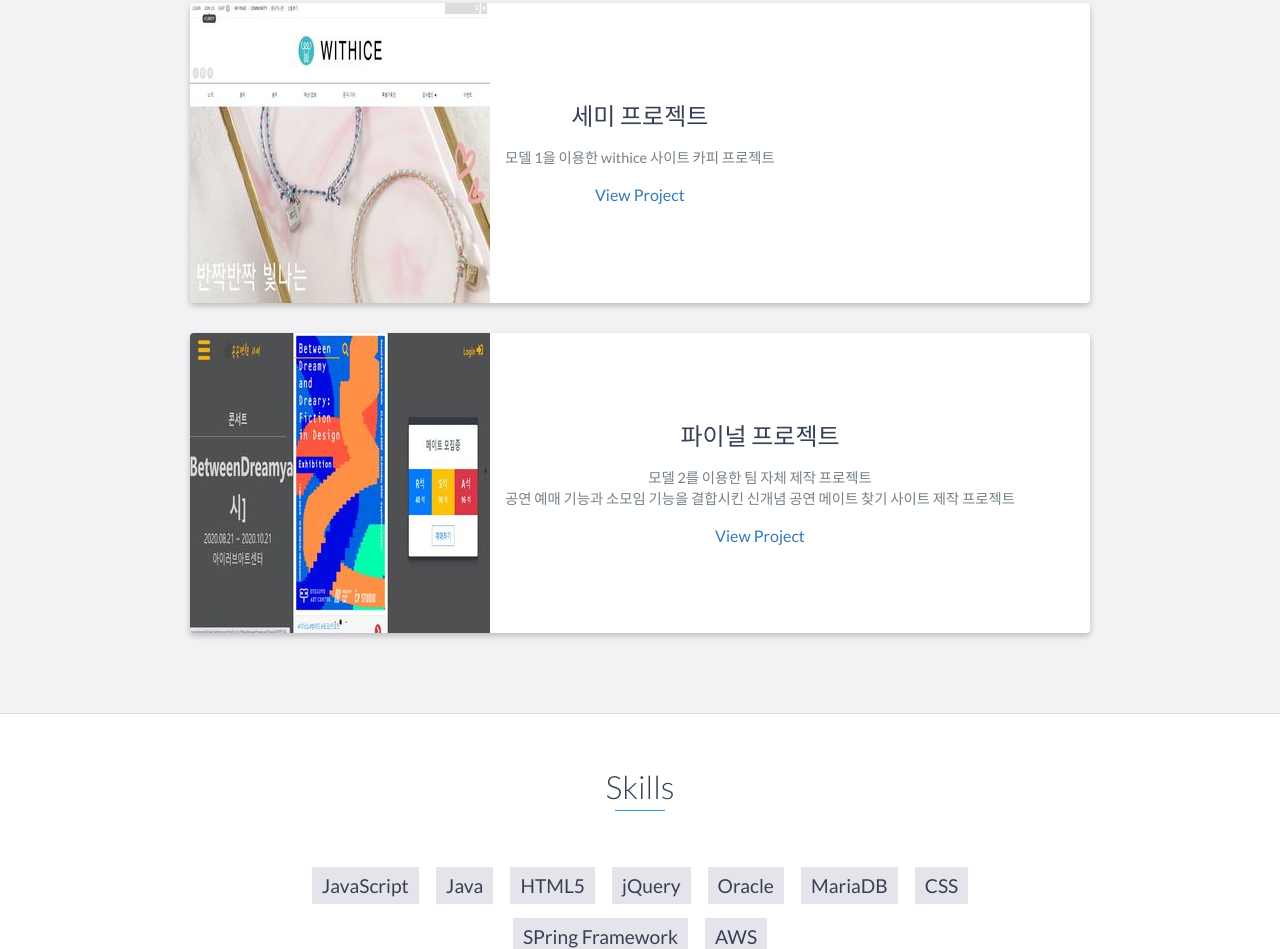
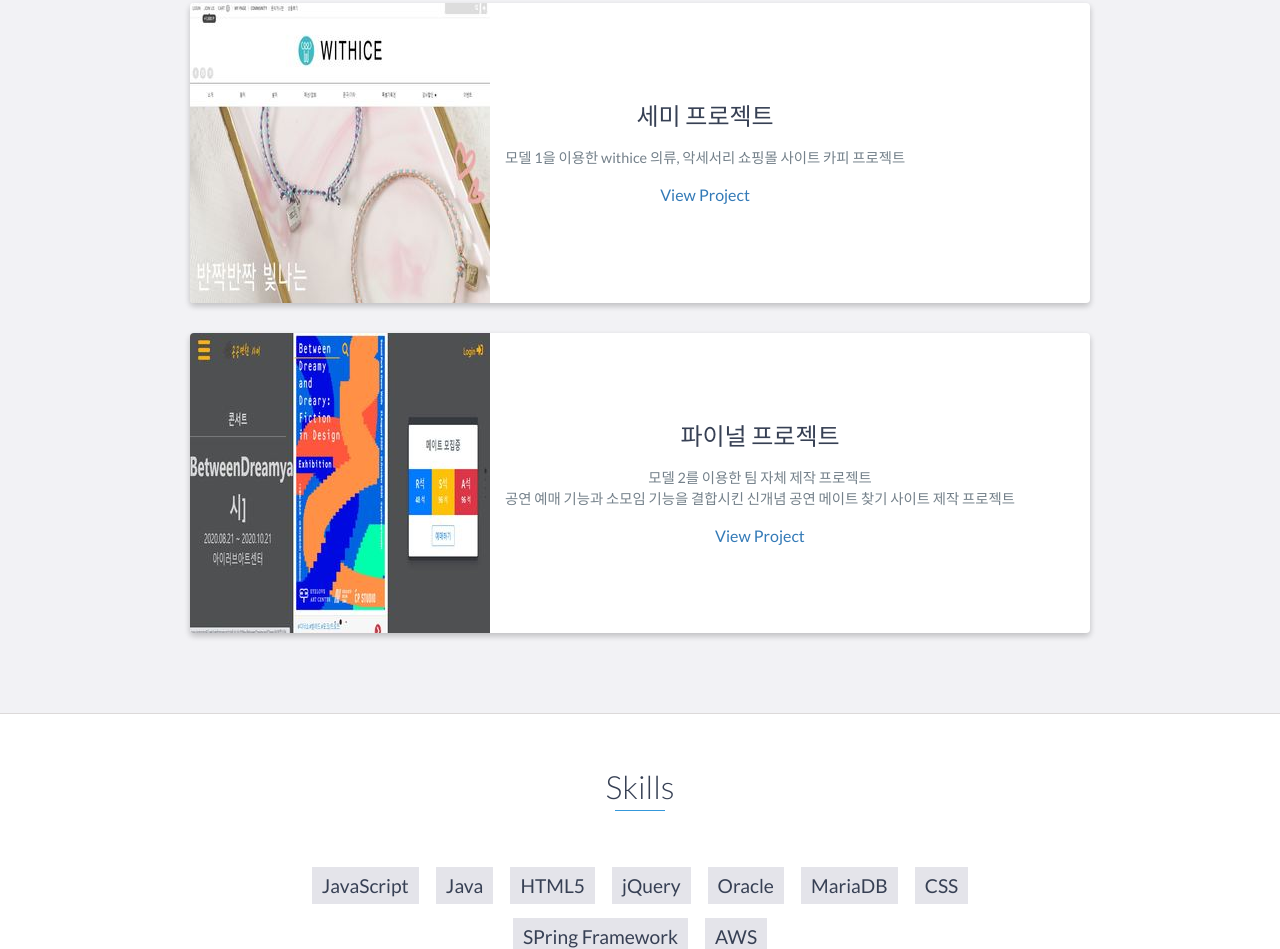
Before and after one commit to Wonmeeyeon/Wonmeeyeon.github.io, a website: page index.html in a window 1280 px wide. Shown: the part 2505-3454 px from the top of the page. Drawn offline with nearby package versions, Linux system fonts and the light colour scheme.

Commit message:
Update index.html

```diff
--- a/index.html
+++ b/index.html
@@ -166,7 +166,7 @@
                   <div class="project-info">
                       <h3>세미 프로젝트</h3>
                       <p>
-                        모델 1을 이용한 withice 사이트 카피 프로젝트
+                        모델 1을 이용한 withice 의류, 악세서리 쇼핑몰 사이트 카피 프로젝트
                       </p>
                         <a href="https://github.com/Wonmeeyeon/JHTA/tree/master/web_workspace/withice" target="_blank">View Project</a>
                     </div>
```
